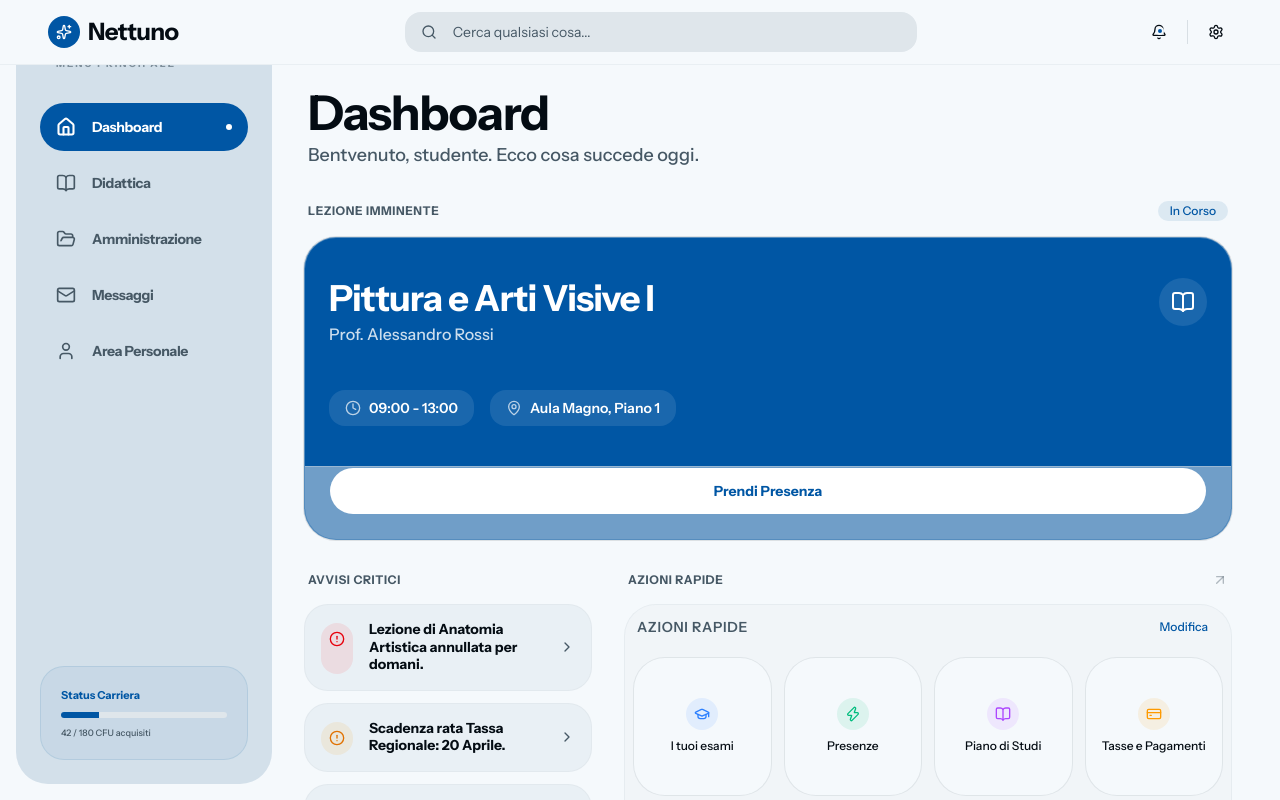
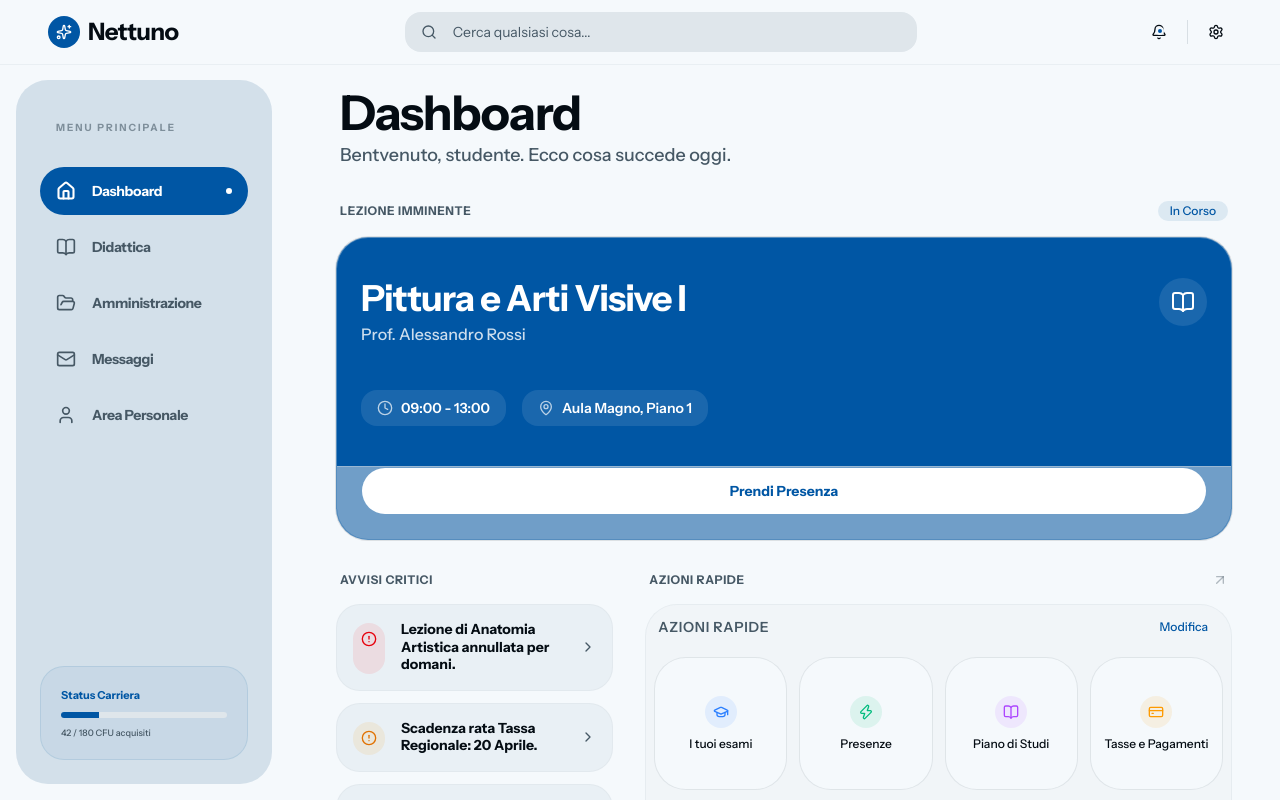
Before and after one commit to Snes00/nettuno-prototype, a Next.js app: page / in a window 1280 px wide. Shown: the top 800 px of the page. Built offline with nearby package versions, Linux system fonts and the light colour scheme.

Commit message:
fix: risolto overlap sidebar con header e logo

```diff
--- a/src/app/layout.tsx
+++ b/src/app/layout.tsx
@@ -36,7 +36,7 @@ export default function RootLayout({
         >
           <div className="relative flex min-h-screen flex-col">
             <Header />
-            <div className="flex-1 md:pl-64">
+            <div className="flex-1 md:pl-72 transition-all">
               <main className="container pb-32 pt-6 md:pb-8 md:px-12">
                 {children}
               </main>
--- a/src/components/layout/BottomNav.tsx
+++ b/src/components/layout/BottomNav.tsx
@@ -65,8 +65,8 @@ export function BottomNav() {
         })}
       </nav>
 
-      {/* Desktop Floating Side Dock - Material 3 Style */}
-      <nav className="hidden fixed left-4 top-4 bottom-4 w-64 rounded-[2rem] bg-secondary md:flex flex-col p-6 gap-2 z-40">
+      {/* Desktop Floating Side Dock - Adjusted Top to avoid Header overlap */}
+      <nav className="hidden fixed left-4 top-20 bottom-4 w-64 rounded-[2rem] bg-secondary md:flex flex-col p-6 gap-2 z-40">
         <div className="px-4 py-4 mb-2">
            <p className="text-[10px] font-black uppercase tracking-[0.2em] text-muted-foreground/60">Menu Principale</p>
         </div>
```
